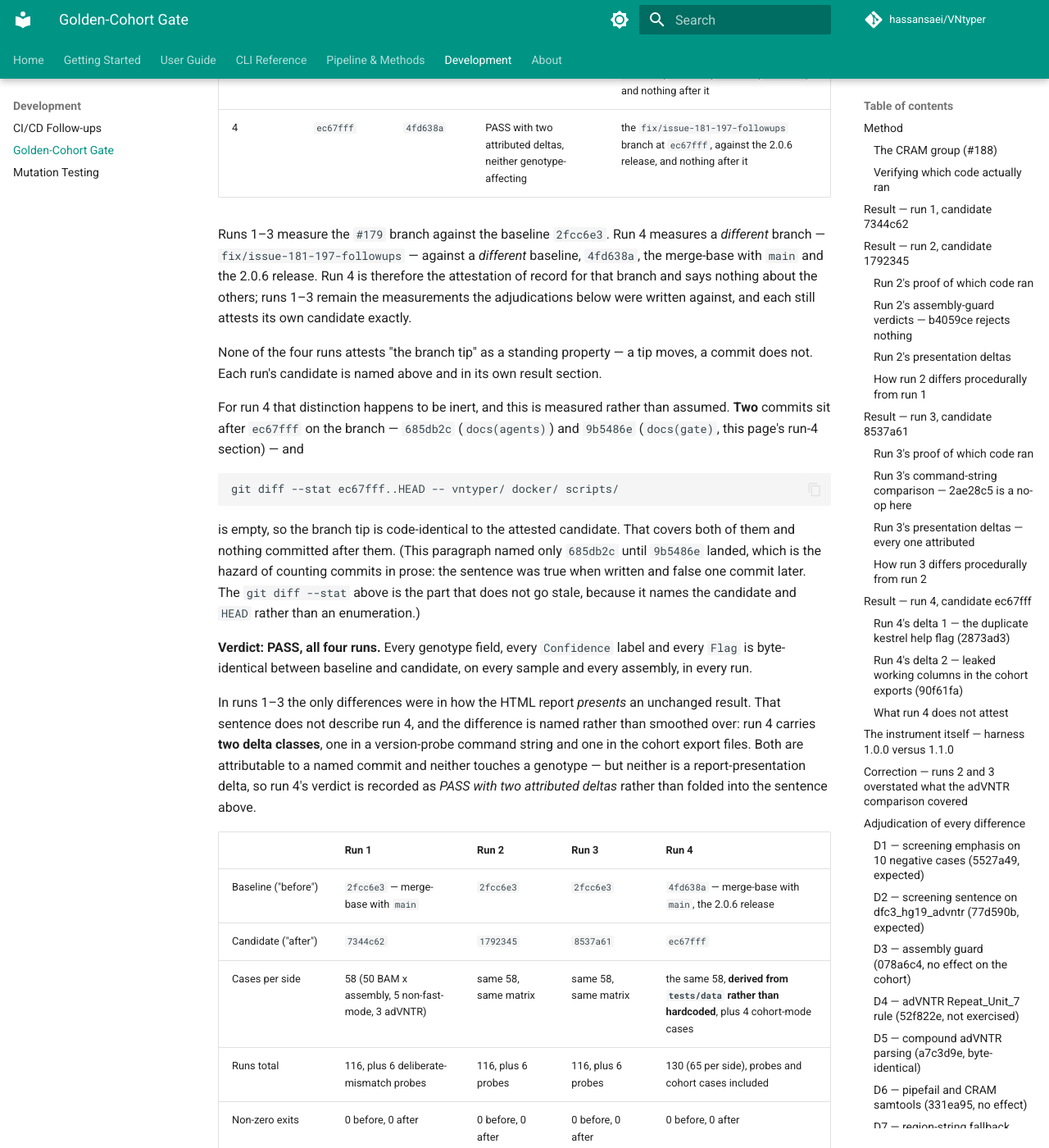
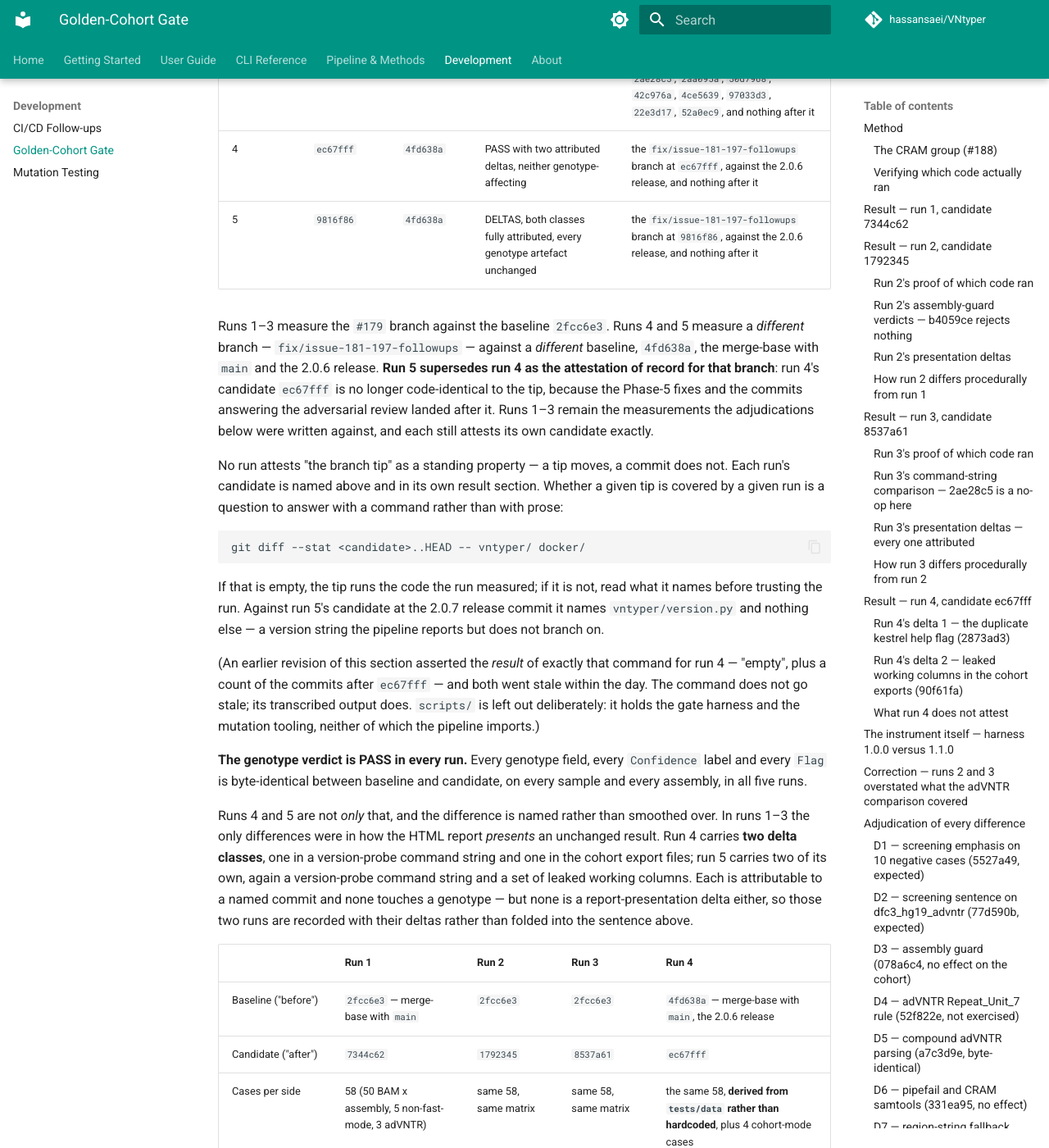
Before and after one commit to hassansaei/VNtyper, an MkDocs documentation site: the page built from docs/development/golden-cohort-gate.md, in a window 1280 px wide and 1400 px high, scrolled down 840 px. Shown: the whole window at 82% size. Built offline with MkDocs 1.6.1 and Material for MkDocs 9.7.7, drawn with Linux system fonts in a browser that asks for light colours; comment, search, counter and statistics services are not loaded; some of the changed text lies outside the part shown.

Commit message:
docs(gate): register run 5 in the run table that still said four
The page opened with "the gate has been run four times", listed runs 1-4 in the
register, and carried a Run 5 section 700 lines below it. Three claims were false
as written:

- "For all four runs [the candidate SHA] is the operator's record" -- run 5 is the
  first taken with harness 1.1.0 and its candidate is recorded and verified.
- "All four runs above were produced by harness 1.0.0" -- run 5 was not.
- The run-4 paragraph asserted that `git diff --stat ec67fff..HEAD -- vntyper/
  docker/ scripts/` is empty, so "the branch tip is code-identical to the attested
  candidate". Nineteen files and 2223 insertions later it is not, and the paragraph
  had already been corrected once for the same reason: it transcribed the output of
  a command instead of leaving the command to be run.

The register now carries run 5 and records that it supersedes run 4 for this branch,
and the transcribed diff is replaced by the command itself. This is the defect class
the PR is about, in the document that attests it.

Co-Authored-By: Claude Opus 5 (1M context) <noreply@anthropic.com>

````diff
--- a/docs/development/golden-cohort-gate.md
+++ b/docs/development/golden-cohort-gate.md
@@ -3,20 +3,22 @@
 Before-versus-after comparison of genotyping output across the whole local test cohort,
 run to decide whether the deliberately behaviour-changing commits in #179 may ship.
 
-The gate has been run four times. **A verdict is intended to attest one candidate commit
-and nothing after it**, so read the run whose candidate matches the tree you are judging.
+Every run the gate has taken is registered in the table below. **A verdict is intended to
+attest one candidate commit and nothing after it**, so read the run whose candidate
+matches the tree you are judging.
 
-**How the candidate commit is known, and by whom.** For all four runs it is the operator's
+**How the candidate commit is known, and by whom.** For runs 1–4 it is the operator's
 record, not the instrument's: the harness that produced them (version `1.0.0`) never ran
 `git rev-parse`, never looked at whether the working tree was clean, and never accepted an
 expected SHA. Each side's `side.json` recorded a *path*, and a path is a different commit
-ten minutes later. So the SHAs in the table below are asserted, and nothing in the run
-artefacts can confirm or contradict them. From harness `1.1.0` that changes: every side
-records its `HEAD`, its branch and whether `vntyper/`, `docker/` or `scripts/` had
-uncommitted changes when it ran, `compare` refuses a recorded revision that disagrees with
-`--expect-before-sha` / `--expect-after-sha`, and `--require-clean` refuses a side that ran
-over uncommitted edits. **The next run's candidate commit will be a recorded fact; these
-four are not.**
+ten minutes later. So those four candidate SHAs are asserted, and nothing in the run
+artefacts can confirm or contradict them. From harness `1.1.0` that changes, and run 5 is
+the first to have it: every side records its `HEAD`, its branch and whether `vntyper/`,
+`docker/` or `scripts/` had uncommitted changes when it ran, `compare` refuses a recorded
+revision that disagrees with `--expect-before-sha` / `--expect-after-sha`, and
+`--require-clean` refuses a side that ran over uncommitted edits. **Run 5's candidate is a
+recorded fact; runs 1–4's are not.** Run 5's *baseline* still is not — `4fd638a` predates
+the harness change, so only the "after" side can prove its revision.
 
 | Run | Candidate ("after") | Baseline | Verdict | Attests |
 | --- | --- | --- | --- | --- |
@@ -24,41 +26,46 @@ four are not.**
 | 2 | `1792345` | `2fcc6e3` | PASS | the branch at `1792345`, including `d144505`, `c51052c`, `b4059ce`, `7e58eb8`, `2c92096`, and nothing after it |
 | 3 | `8537a61` | `2fcc6e3` | PASS | the branch at `8537a61`, including `2ae28c5`, `2aa095a`, `50d7968`, `42c976a`, `4ce5639`, `97033d3`, `22e3d17`, `52a0ec9`, and nothing after it |
 | 4 | `ec67fff` | `4fd638a` | PASS with two attributed deltas, neither genotype-affecting | the `fix/issue-181-197-followups` branch at `ec67fff`, against the 2.0.6 release, and nothing after it |
+| 5 | `9816f86` | `4fd638a` | DELTAS, both classes fully attributed, every genotype artefact unchanged | the `fix/issue-181-197-followups` branch at `9816f86`, against the 2.0.6 release, and nothing after it |
 
-Runs 1–3 measure the `#179` branch against the baseline `2fcc6e3`. Run 4 measures a
+Runs 1–3 measure the `#179` branch against the baseline `2fcc6e3`. Runs 4 and 5 measure a
 *different* branch — `fix/issue-181-197-followups` — against a *different* baseline,
-`4fd638a`, the merge-base with `main` and the 2.0.6 release. Run 4 is therefore the
-attestation of record for that branch and says nothing about the others; runs 1–3 remain
-the measurements the adjudications below were written against, and each still attests its
-own candidate exactly.
+`4fd638a`, the merge-base with `main` and the 2.0.6 release. **Run 5 supersedes run 4 as
+the attestation of record for that branch**: run 4's candidate `ec67fff` is no longer
+code-identical to the tip, because the Phase-5 fixes and the commits answering the
+adversarial review landed after it. Runs 1–3 remain the measurements the adjudications
+below were written against, and each still attests its own candidate exactly.
 
-None of the four runs attests "the branch tip" as a standing property — a tip moves, a
-commit does not. Each run's candidate is named above and in its own result section.
-
-For run 4 that distinction happens to be inert, and this is measured rather than assumed.
-**Two** commits sit after `ec67fff` on the branch — `685db2c` (`docs(agents)`) and
-`9b5486e` (`docs(gate)`, this page's run-4 section) — and
+No run attests "the branch tip" as a standing property — a tip moves, a commit does not.
+Each run's candidate is named above and in its own result section. Whether a given tip is
+covered by a given run is a question to answer with a command rather than with prose:
 
 ```
-git diff --stat ec67fff..HEAD -- vntyper/ docker/ scripts/
+git diff --stat <candidate>..HEAD -- vntyper/ docker/
 ```
 
-is empty, so the branch tip is code-identical to the attested candidate. That covers both
-of them and nothing committed after them. (This paragraph named only `685db2c` until
-`9b5486e` landed, which is the hazard of counting commits in prose: the sentence was true
-when written and false one commit later. The `git diff --stat` above is the part that does
-not go stale, because it names the candidate and `HEAD` rather than an enumeration.)
+If that is empty, the tip runs the code the run measured; if it is not, read what it
+names before trusting the run. Against run 5's candidate at the 2.0.7 release commit it
+names `vntyper/version.py` and nothing else — a version string the pipeline reports but
+does not branch on.
 
-**Verdict: PASS, all four runs.** Every genotype field, every `Confidence` label and every
-`Flag` is byte-identical between baseline and candidate, on every sample and every
-assembly, in every run.
+(An earlier revision of this section asserted the *result* of exactly that command for
+run 4 — "empty", plus a count of the commits after `ec67fff` — and both went stale within
+the day. The command does not go stale; its transcribed output does. `scripts/` is left
+out deliberately: it holds the gate harness and the mutation tooling, neither of which the
+pipeline imports.)
 
+**The genotype verdict is PASS in every run.** Every genotype field, every `Confidence`
+label and every `Flag` is byte-identical between baseline and candidate, on every sample
+and every assembly, in all five runs.
+
+Runs 4 and 5 are not *only* that, and the difference is named rather than smoothed over.
 In runs 1–3 the only differences were in how the HTML report *presents* an unchanged
-result. That sentence does not describe run 4, and the difference is named rather than
-smoothed over: run 4 carries **two delta classes**, one in a version-probe command string
-and one in the cohort export files. Both are attributable to a named commit and neither
-touches a genotype — but neither is a report-presentation delta, so run 4's verdict is
-recorded as *PASS with two attributed deltas* rather than folded into the sentence above.
+result. Run 4 carries **two delta classes**, one in a version-probe command string and one
+in the cohort export files; run 5 carries two of its own, again a version-probe command
+string and a set of leaked working columns. Each is attributable to a named commit and
+none touches a genotype — but none is a report-presentation delta either, so those two
+runs are recorded with their deltas rather than folded into the sentence above.
 
 | | Run 1 | Run 2 | Run 3 | Run 4 |
 | --- | --- | --- | --- | --- |
@@ -69,6 +76,11 @@ recorded as *PASS with two attributed deltas* rather than folded into the senten
 | Non-zero exits | 0 before, 0 after | 0 before, 0 after | 0 before, 0 after | 0 before, 0 after |
 | Executed shell commands compared | no | no | **yes** — 480 per side | **yes** — 1,111 per side across 61 cases |
 | Cohort mode covered | no | no | no | **yes** — 4 cases |
+
+This side-by-side stops at run 4 on purpose. Run 5 shares run 4's baseline, matrix and
+case count, and differs in the two things that are worth stating rather than tabulating —
+its candidate is recorded by the instrument instead of asserted by the operator, and its
+deltas are a different pair. The "Run 5" section below has them.
 
 ## Method
 
@@ -596,9 +608,10 @@ candidate. Both are corrected in `scripts/golden_cohort/compare.py`
 
 ## The instrument itself — harness `1.0.0` versus `1.1.0`
 
-All four runs above were produced by harness `1.0.0`. A review of that harness found that
-it could return `IDENTICAL` over two runs that had both failed producing nothing, and
-`1.1.0` is the response. What changed, and what each change would have done to run 4:
+Runs 1–4 were produced by harness `1.0.0`. A review of that harness found that it could
+return `IDENTICAL` over two runs that had both failed producing nothing, and `1.1.0` is
+the response — the version run 5 was taken with. What changed, and what each change would
+have done to run 4:
 
 | Change | Effect on run 4, measured against its raw artefacts |
 | --- | --- |
````
